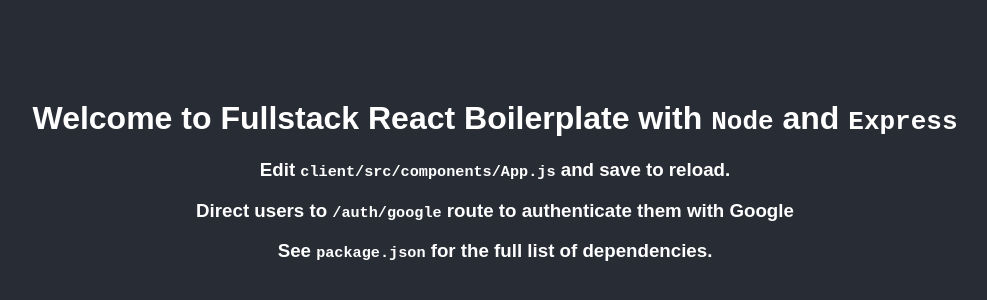
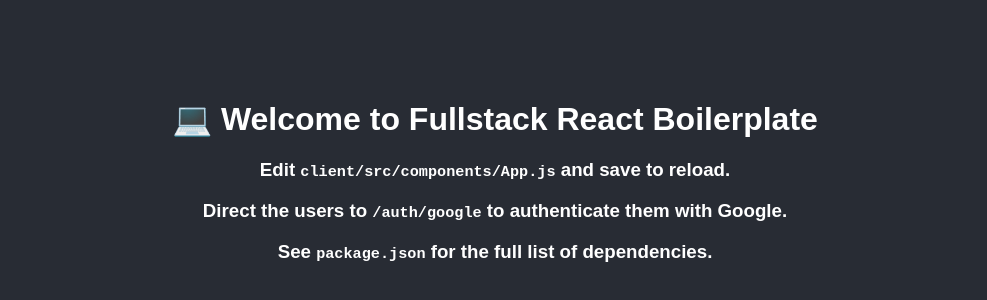
Before and after one commit to isaac1104/create-react-express, a React (Create React App) app in the folder client/: page / in a window 1280 px wide. Shown: the part 220-520 px from the top of the page, without its empty margins (145-1132 px from the left). Built offline with nearby package versions, Linux system fonts and the light colour scheme.

Commit message:
update landing text

```diff
--- a/client/src/components/App.js
+++ b/client/src/components/App.js
@@ -18,9 +18,9 @@
     const Landing = () => (
       <div style={styles.container}>
         <div>
-          <h1>Welcome to Fullstack React Boilerplate with <code>Node</code> and <code>Express</code></h1>
+          <h1>💻 Welcome to Fullstack React Boilerplate</h1>
           <h3>Edit <code>client/src/components/App.js</code> and save to reload.</h3>
-          <h3>Direct users to <code>/auth/google</code> route to authenticate them with Google</h3>
+          <h3>Direct the users to <code>/auth/google</code> to authenticate them with Google.</h3>
           <h3>See <code>package.json</code> for the full list of dependencies.</h3>
         </div>
       </div>
```
